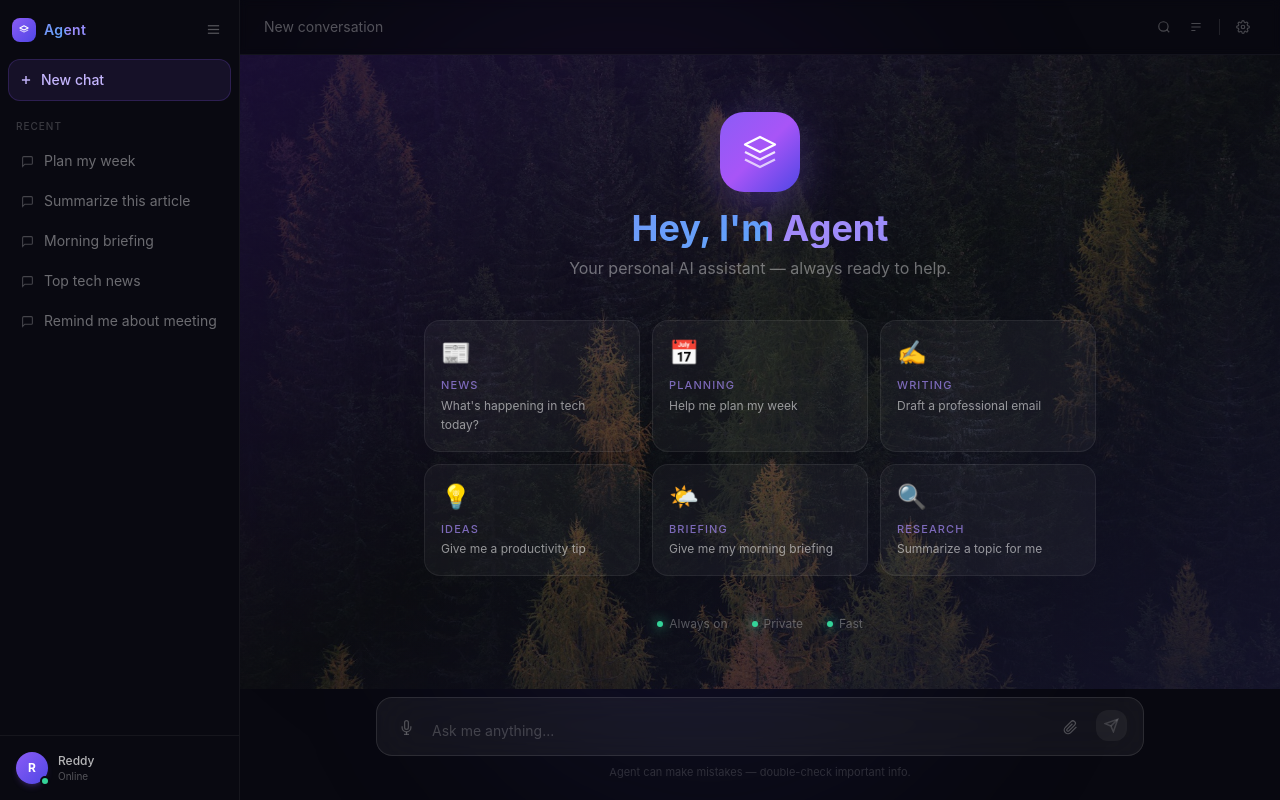
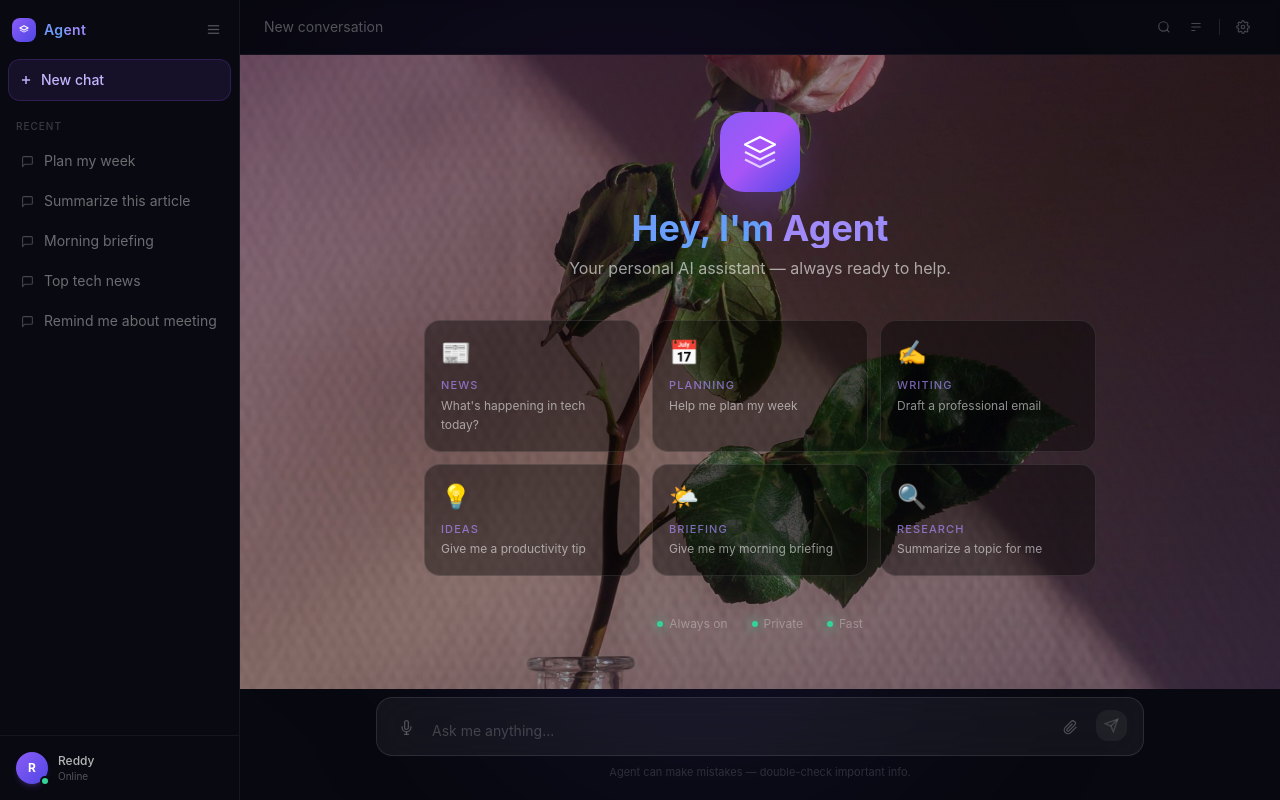
Before and after one commit to Reddy-Chandana-P/agent, a React (Vite) app: page / in a window 1280 px wide. Built offline with nearby package versions, Linux system fonts and the light colour scheme.

Commit message:
Replace bg with brighter floral image and lighten overlay

```diff
--- a/src/components/WelcomeScreen.jsx
+++ b/src/components/WelcomeScreen.jsx
@@ -18,10 +18,10 @@ export default function WelcomeScreen({ onSuggest }) {
         aria-hidden="true"
         className="absolute inset-0 w-full h-full object-cover object-center pointer-events-none"
       />
-      {/* Dark overlay */}
-      <div className="absolute inset-0 bg-[#080810]/70 pointer-events-none" />
-      {/* Violet tint */}
-      <div className="absolute inset-0 bg-gradient-to-br from-violet-950/40 via-transparent to-indigo-950/40 pointer-events-none" />
+      {/* Light overlay — just enough to keep text readable */}
+      <div className="absolute inset-0 bg-[#080810]/40 pointer-events-none" />
+      {/* Soft tint */}
+      <div className="absolute inset-0 bg-gradient-to-br from-violet-900/20 via-transparent to-indigo-900/20 pointer-events-none" />
 
       <div className="relative z-10 flex flex-col items-center gap-10 w-full max-w-2xl">
 
@@ -39,7 +39,7 @@ export default function WelcomeScreen({ onSuggest }) {
           </div>
           <div className="text-center">
             <h1 className="text-4xl font-bold gradient-text mb-2">Hey, I'm Agent</h1>
-            <p className="text-white/40 text-base">Your personal AI assistant — always ready to help.</p>
+            <p className="text-white/60 text-base drop-shadow-md">Your personal AI assistant — always ready to help.</p>
           </div>
         </div>
 
@@ -49,7 +49,7 @@ export default function WelcomeScreen({ onSuggest }) {
             <button
               key={i}
               onClick={() => onSuggest(s.text)}
-              className="group flex flex-col gap-2 glass rounded-2xl p-4 text-left hover:border-violet-500/30 hover:bg-white/[0.12] transition-all duration-200 hover:-translate-y-0.5 hover:shadow-lg hover:shadow-violet-500/20 bg-black/30"
+              className="group flex flex-col gap-2 rounded-2xl p-4 text-left transition-all duration-200 hover:-translate-y-0.5 hover:shadow-lg hover:shadow-violet-500/20 bg-black/40 border border-white/10 hover:border-violet-400/30 hover:bg-black/50 backdrop-blur-md"
             >
               <span className="text-2xl">{s.icon}</span>
               <div>
```
Also changed, not shown: public/bg-floral.jpg.
